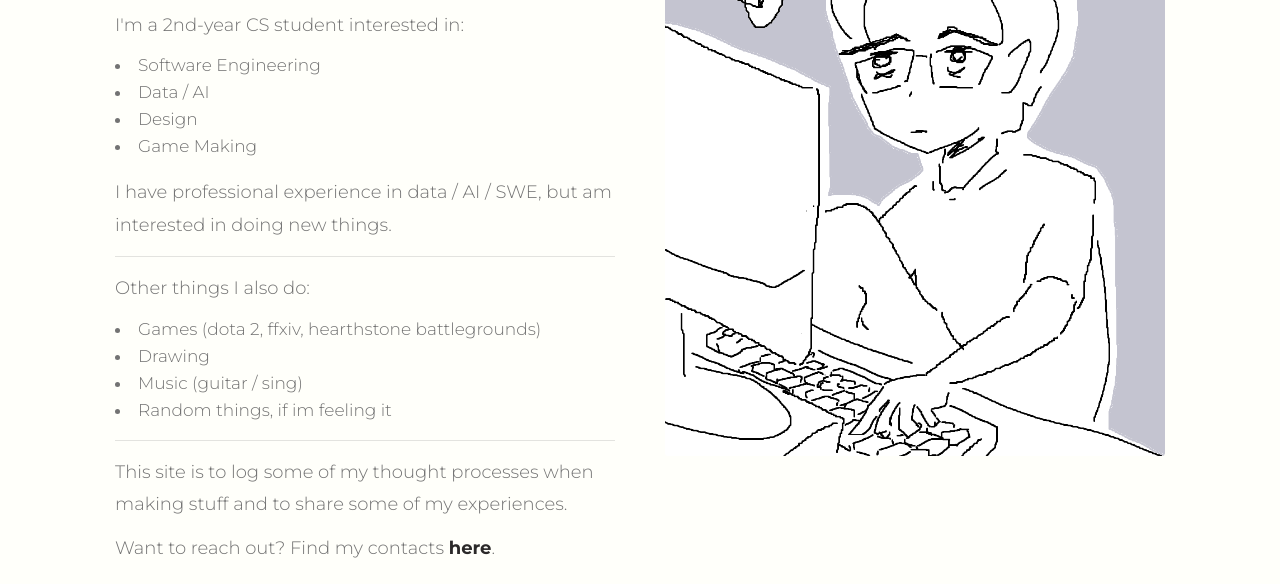
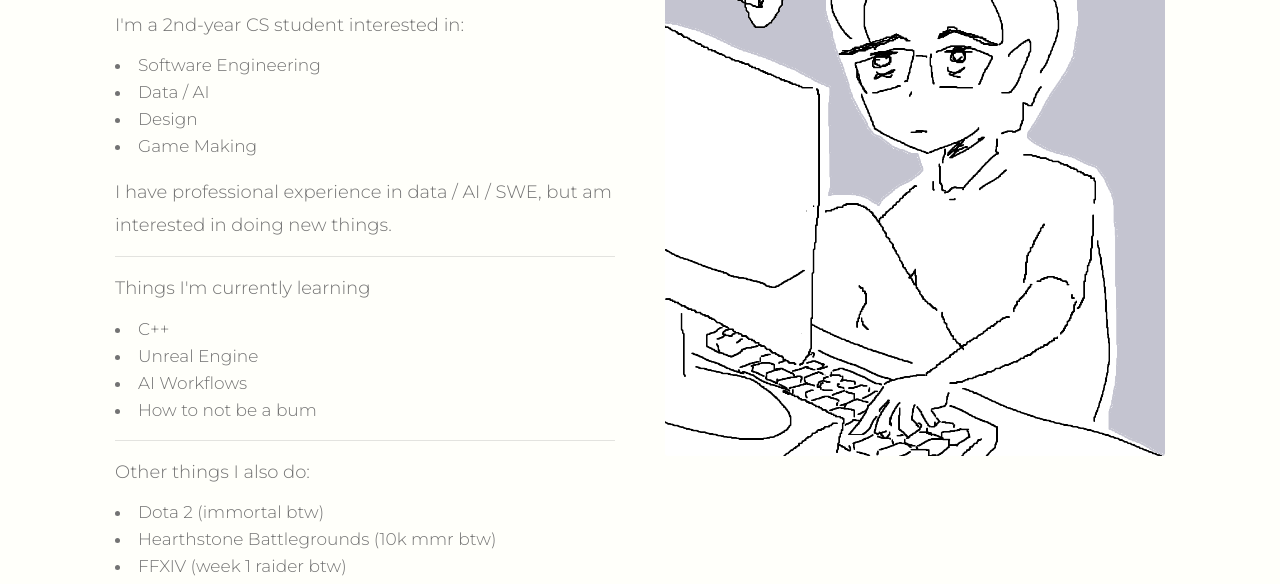
Before and after one commit to bacenl/bacenl.github.io, an Astro site: page / in a window 1280 px wide. Shown: the part 210-794 px from the top of the page. Built offline with nearby package versions, Linux system fonts and the light colour scheme; Astro itself is replaced by a stand-in of ours.

Commit message:
Add learning and games to about

```diff
--- a/src/pages/index.astro
+++ b/src/pages/index.astro
@@ -8,10 +8,19 @@ const interests = [
   'Game Making',
 ];
 
+const learning = [
+  'C++',
+  'Unreal Engine',
+  'AI Workflows',
+  'How to not be a bum',
+];
+
 const hobbies = [
-  'Games (dota 2, ffxiv, hearthstone battlegrounds)',
+  'Dota 2 (immortal btw)',
+  'Hearthstone Battlegrounds (10k mmr btw)',
+  'FFXIV (week 1 raider btw)',
   'Drawing',
-  'Music (guitar / sing)',
+  'Music',
   'Random things, if im feeling it',
 ];
 ---
@@ -22,13 +31,18 @@ const hobbies = [
         <h1 class="header-h1">ABOUT</h1>
         <p>Hi, I'm bacen.</p>
         <p>I'm a 2nd-year CS student interested in:</p>
-        <ul id="interest-list" class="cycle-list">
+        <ul id="interest-list">
           {interests.map((skill) => <li>{skill}</li>)}
         </ul>
         <p>I have professional experience in data / AI / SWE, but am interested in doing new things.</p>
         <hr />
+        <p>Things I'm currently learning</p>
+        <ul id="learning-list">
+          {learning.map((learning) => <li>{learning}</li>)}
+        </ul>
+        <hr />
         <p>Other things I also do:</p>
-        <ul id="hobby-list" class="cycle-list">
+        <ul id="hobby-list">
           {hobbies.map((hobby) => <li>{hobby}</li>)}
         </ul>
         <hr />
```
